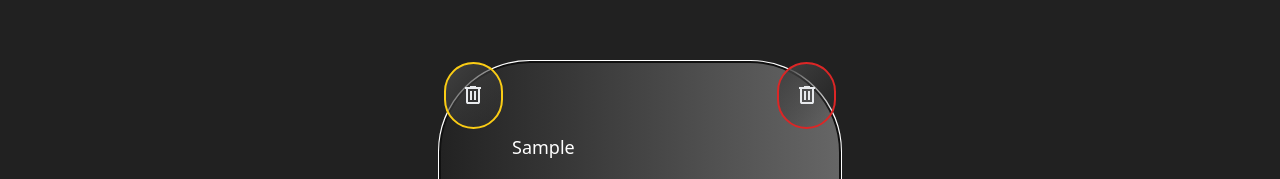
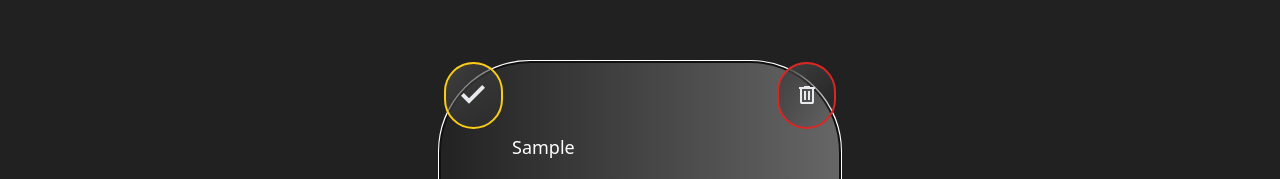
Before and after one commit to S-SUBHA/reactLearn_todoApp_using_redux-toolkit, a React (Vite) app: page / in a window 1280 px wide. Both pictures are taken after typing "Sample" into the empty fields and a click on the button 1101 px from the left and 152 px from the top of the page. Shown: the part 186-365 px from the top of the page. Built offline with nearby package versions, Linux system fonts and the light colour scheme.

Commit message:
Add 'completedIcon'

```diff
--- a/src/assets/icons.jsx
+++ b/src/assets/icons.jsx
@@ -55,3 +55,15 @@ export const addIcon = (
     <path d="M440-440H200v-80h240v-240h80v240h240v80H520v240h-80v-240Z" />
   </svg>
 );
+
+export const completedIcon = (
+  <svg
+    xmlns="http://www.w3.org/2000/svg"
+    height="48px"
+    viewBox="0 -960 960 960"
+    width="48px"
+    fill="#e8eaed"
+  >
+    <path d="M400-304 240-464l56-56 104 104 264-264 56 56-320 320Z" />
+  </svg>
+);
--- a/src/components/TodoButtons.jsx
+++ b/src/components/TodoButtons.jsx
@@ -1,5 +1,5 @@
 import { useDispatch } from "react-redux";
-import { cancelIcon, deleteIcon, editIcon, saveIcon } from "../assets/icons";
+import { cancelIcon, completedIcon, deleteIcon, editIcon, saveIcon } from "../assets/icons";
 import {
   removeTodo,
   toggleCompleted,
@@ -84,7 +84,7 @@ export const CompletedButton = ({ todo }) => {
       } h-full w-full rounded-full m-1 border-2 bg-gradient-to-br from-neutral-700 to-transparent hover:bg-neutral-700`}
       onClick={() => dispatch(toggleCompleted(todo.id))}
     >
-      {deleteIcon}
+      {completedIcon}
     </button>
   );
 };
```
